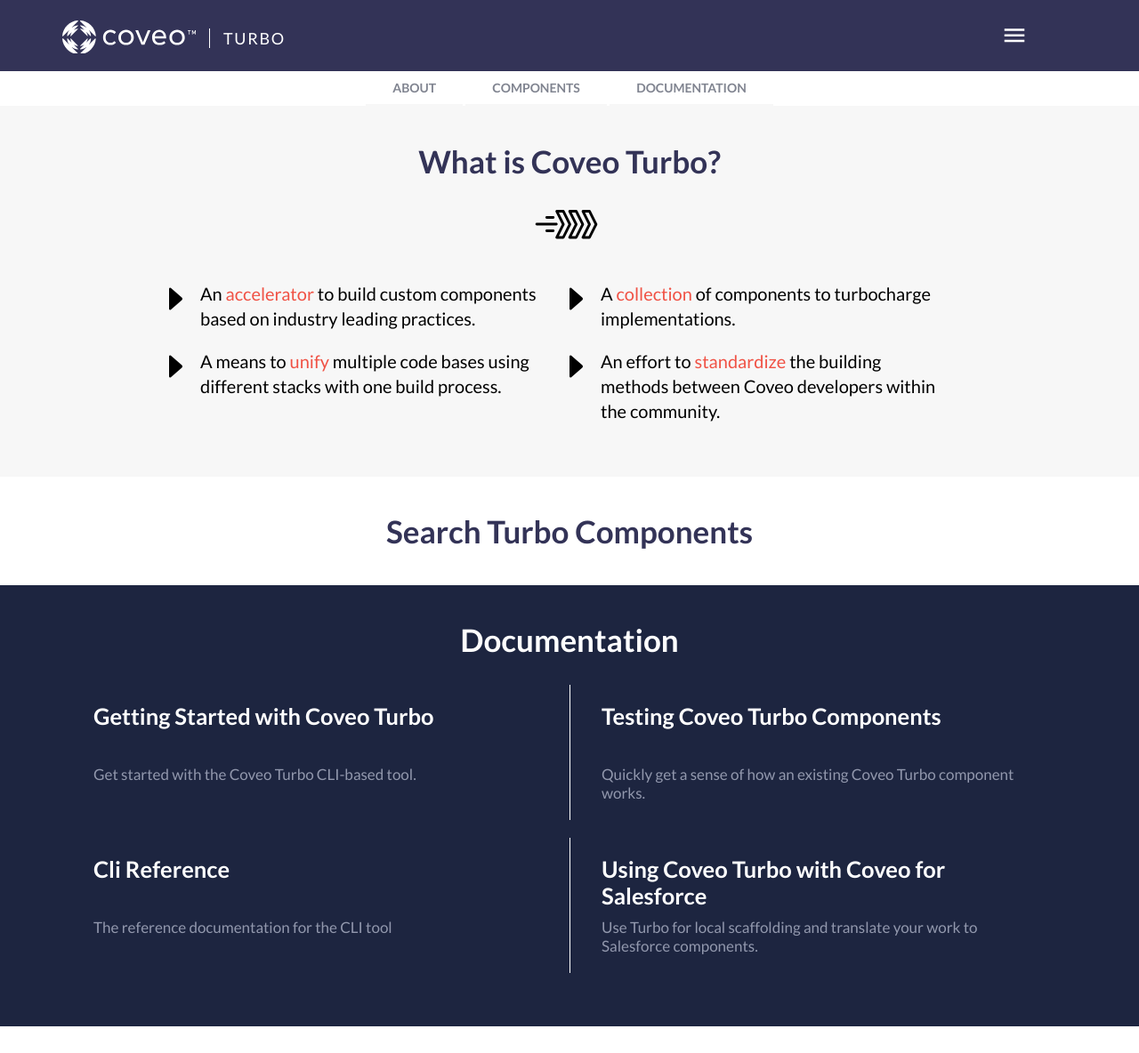
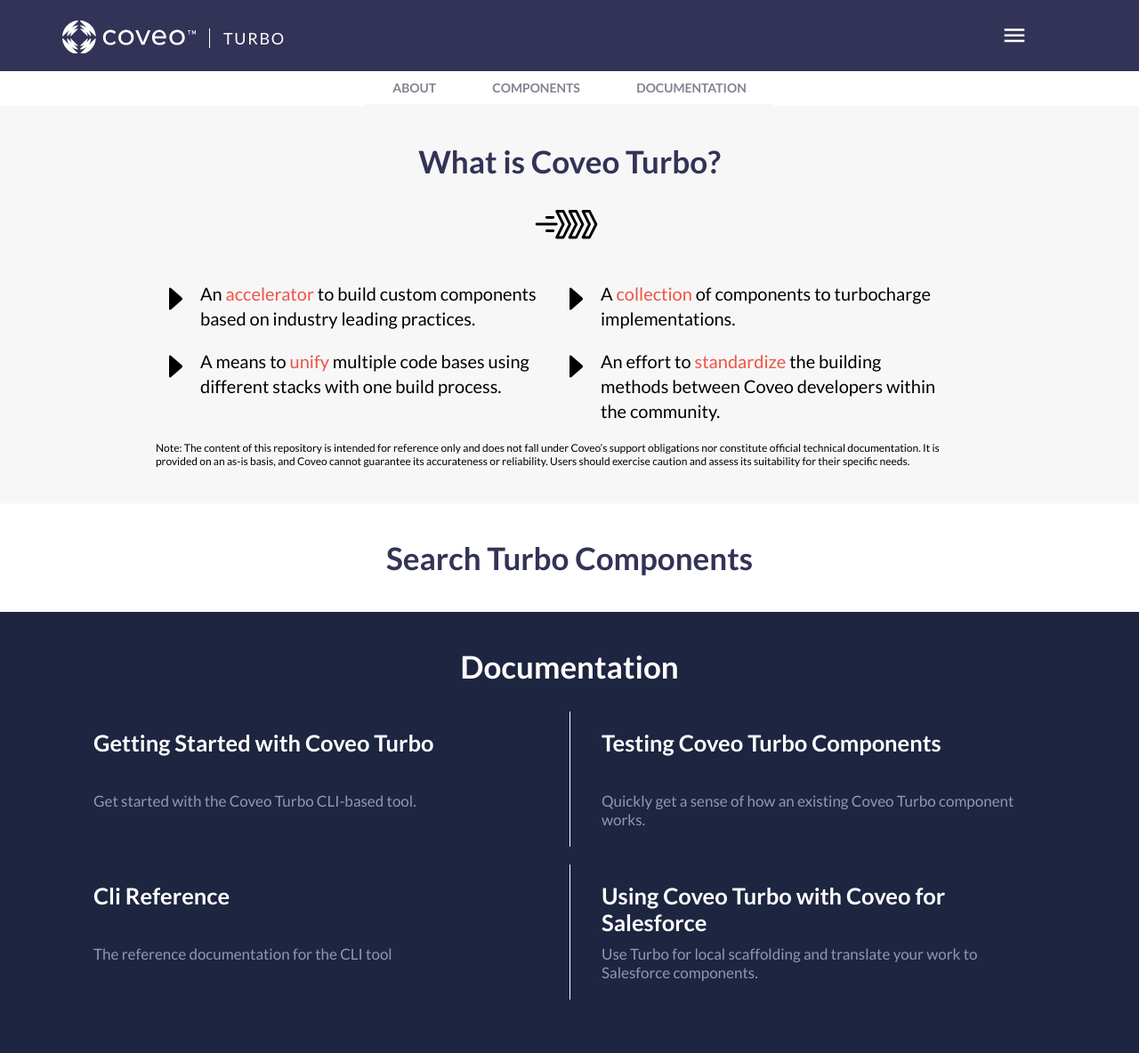
Before and after one commit to Coveo-Turbo/Coveo-Turbo.github.io, a Jekyll site: the page built from index.html, in a window 1280 px wide and 1184 px high. Shown: the whole window at 89% size. Built offline with Jekyll 4.4.1, drawn with Linux system fonts in a browser that asks for light colours; a style sheet for code colours, icons or effects is not loaded.

Commit message:
fix disclaimer not appearing

```diff
--- a/index.html
+++ b/index.html
@@ -92,6 +92,9 @@
             </span>
           </li>
         </div>
+        <div style="font-size: 12px;">
+          Note: The content of this repository is intended for reference only and does not fall under Coveo’s support obligations nor constitute official technical documentation. It is provided on an as-is basis, and Coveo cannot guarantee its accurateness or reliability. Users should exercise caution and assess its suitability for their specific needs.
+          </div>
       </div>
       </ul>
     </div>
```
